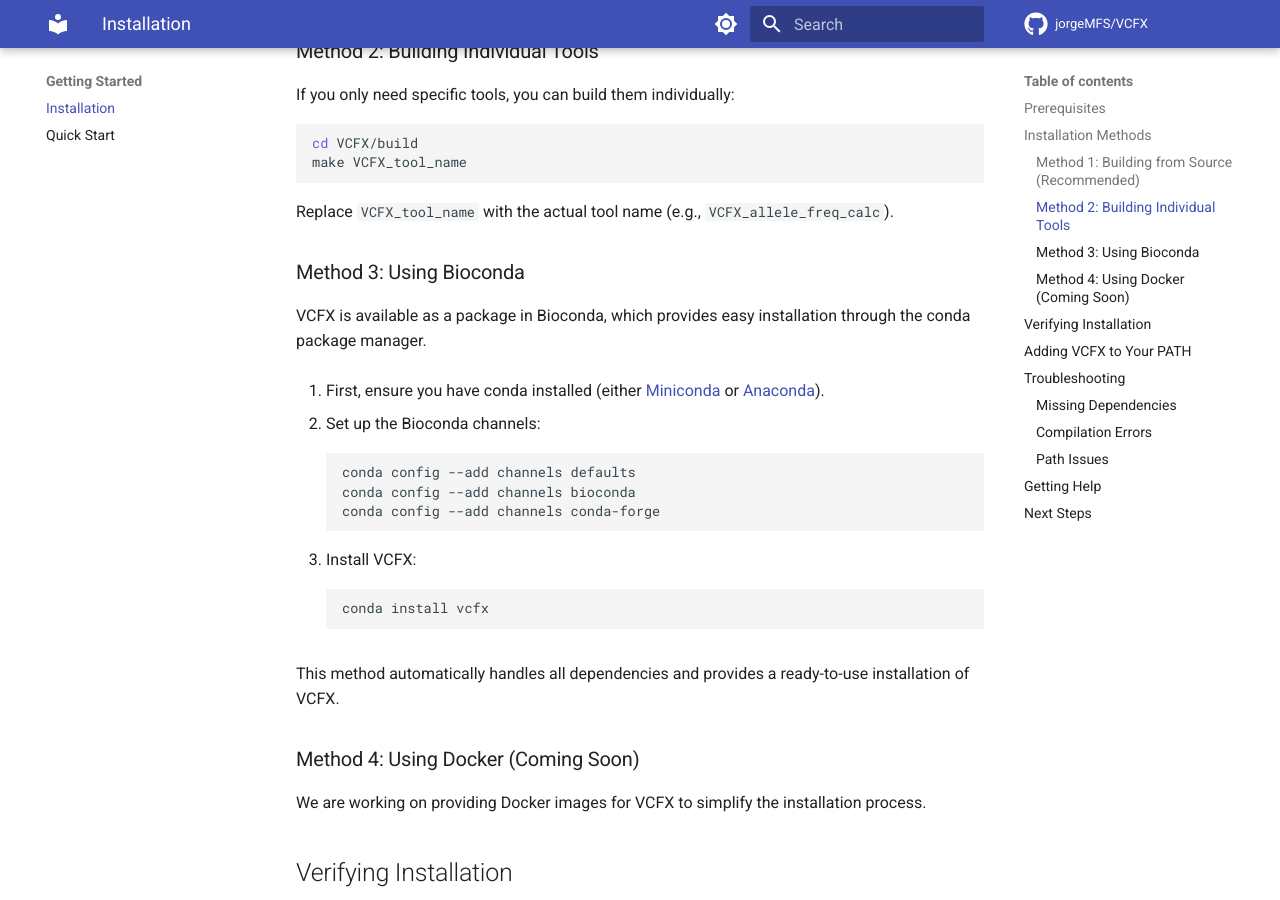
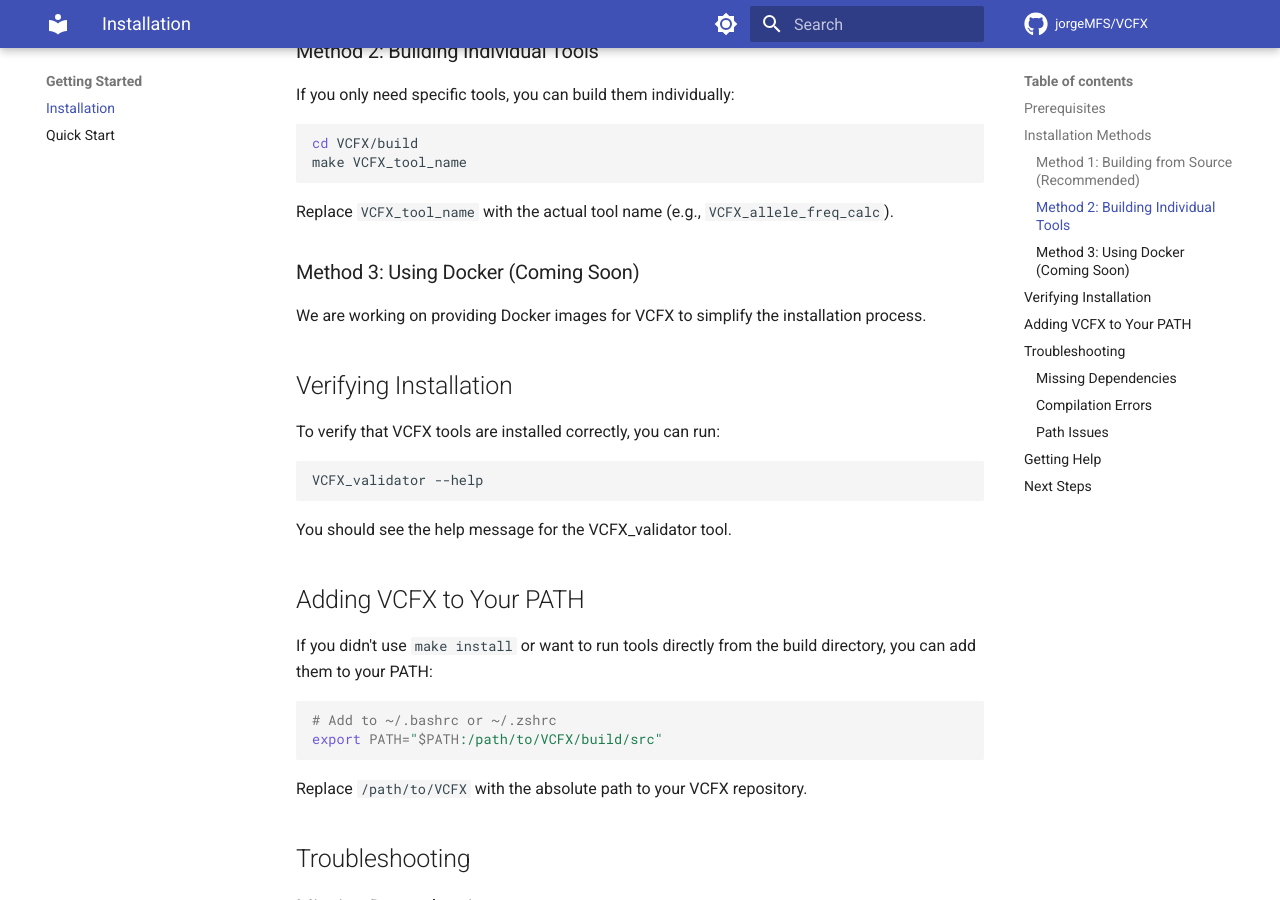
Before and after one commit to jorgeMFS/VCFX, an MkDocs documentation site: the page built from docs/installation.md, in a window 1280 px wide and 900 px high, scrolled down 1105 px. Built offline with MkDocs 1.6.1 and Material for MkDocs 9.7.7, drawn with Linux system fonts in a browser that asks for light colours; comment, search, counter and statistics services are not loaded.

Commit message:
improve Docs

````diff
--- a/docs/installation.md
+++ b/docs/installation.md
@@ -49,27 +49,7 @@ make VCFX_tool_name
 
 Replace `VCFX_tool_name` with the actual tool name (e.g., `VCFX_allele_freq_calc`).
 
-### Method 3: Using Bioconda
-
-VCFX is available as a package in Bioconda, which provides easy installation through the conda package manager.
-
-1. First, ensure you have conda installed (either [Miniconda](https://docs.conda.io/en/latest/miniconda.html) or [Anaconda](https://www.anaconda.com/download)).
-
-2. Set up the Bioconda channels:
-   ```bash
-   conda config --add channels defaults
-   conda config --add channels bioconda
-   conda config --add channels conda-forge
-   ```
-
-3. Install VCFX:
-   ```bash
-   conda install vcfx
-   ```
-
-This method automatically handles all dependencies and provides a ready-to-use installation of VCFX.
-
-### Method 4: Using Docker (Coming Soon)
+### Method 3: Using Docker (Coming Soon)
 
 We are working on providing Docker images for VCFX to simplify the installation process.
 
````
Also changed, not shown: README.md (+20 -81 lines), docs/index.md (+0 -17 lines).
